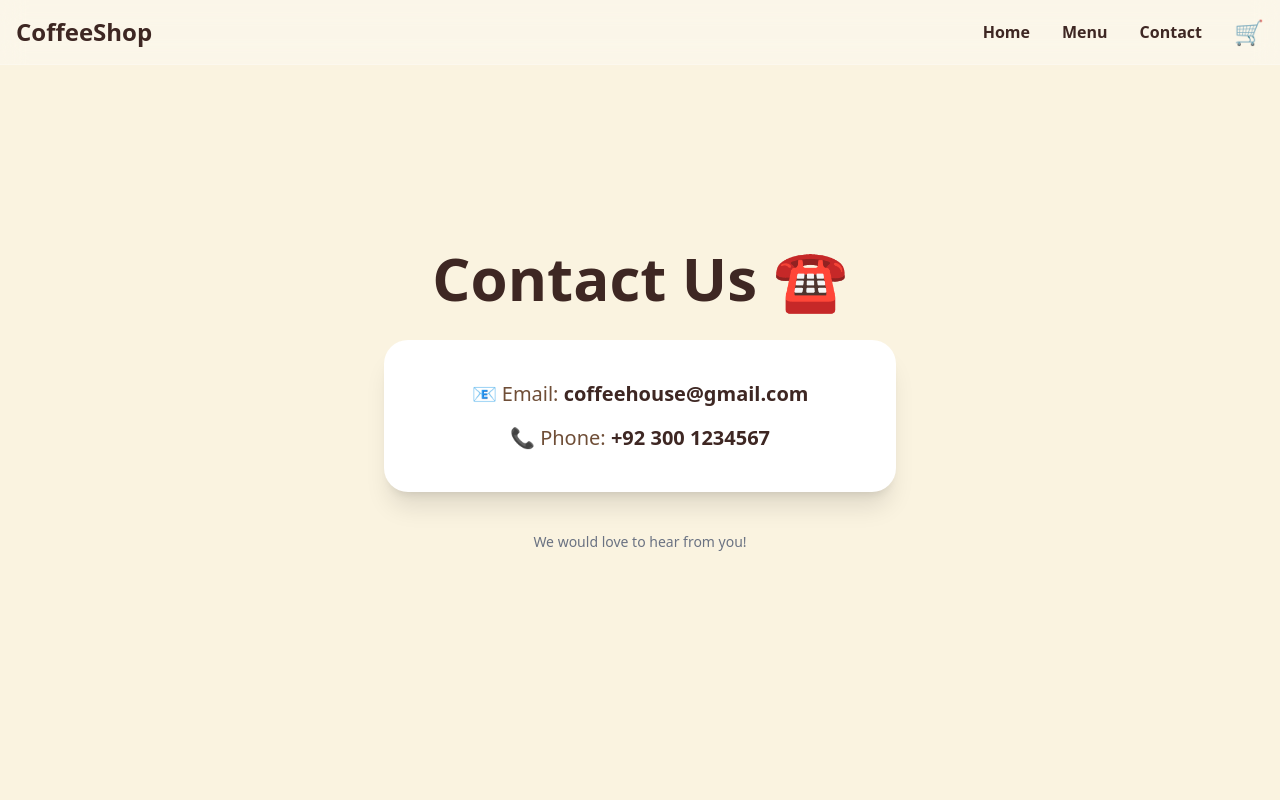
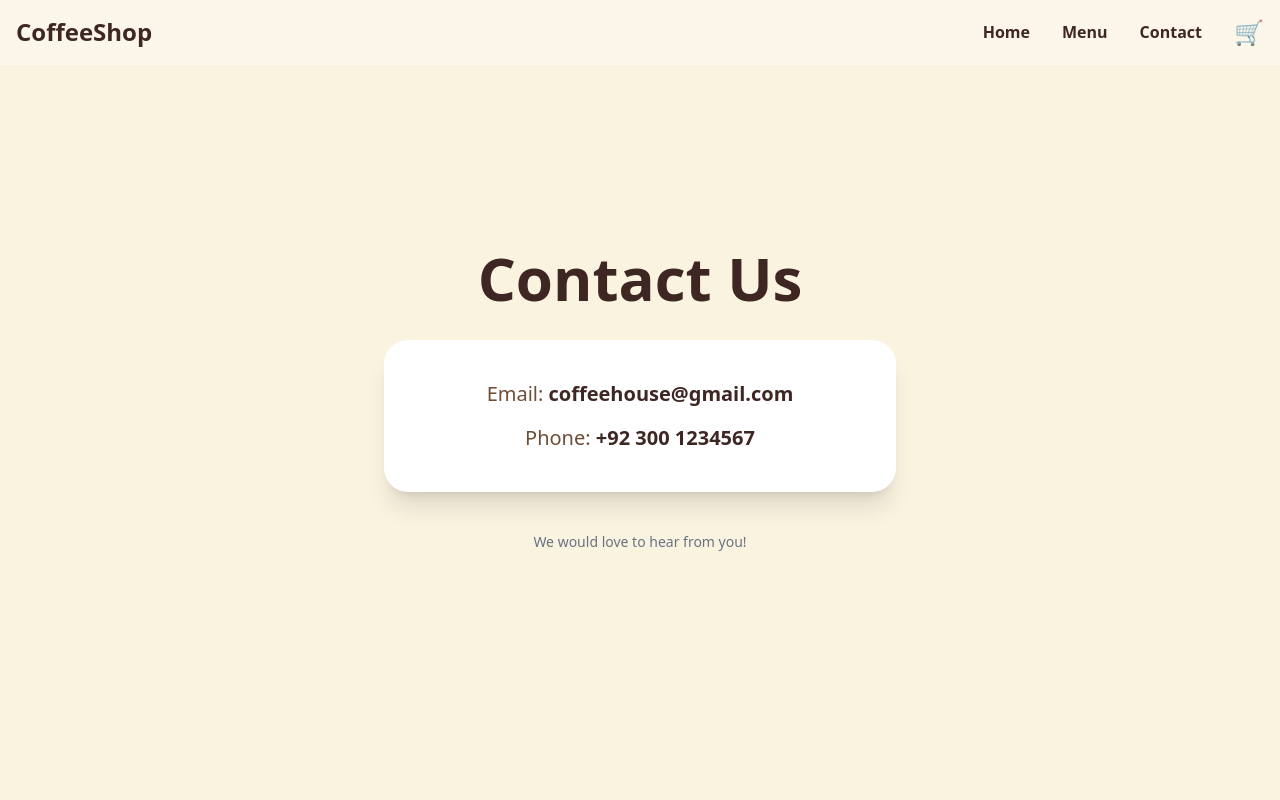
Before and after one commit to Asfiya-rudbar/coffee-house, a React (Vite) app: page /contact in a window 1280 px wide. Shown: the top 800 px of the page. Built offline with nearby package versions, Linux system fonts and the light colour scheme.

Commit message:
Remove emojis from Contact page

```diff
--- a/src/pages/Contact.jsx
+++ b/src/pages/Contact.jsx
@@ -2,15 +2,15 @@ function Contact() {
   return (
     <div className="min-h-screen bg-[#faf3e0] flex flex-col items-center justify-center px-6">
       <h1 className="text-5xl md:text-6xl font-extrabold mb-8 text-[#3e2723]">
-        Contact Us ☎️
+        Contact Us
       </h1>
 
       <div className="bg-white p-10 rounded-3xl shadow-xl max-w-lg w-full text-center">
         <p className="text-xl text-[#6f4e37] mb-4">
-          📧 Email: <span className="font-semibold text-[#3e2723]">coffeehouse@gmail.com</span>
+           Email: <span className="font-semibold text-[#3e2723]">coffeehouse@gmail.com</span>
         </p>
         <p className="text-xl text-[#6f4e37]">
-          📞 Phone: <span className="font-semibold text-[#3e2723]">+92 300 1234567</span>
+           Phone: <span className="font-semibold text-[#3e2723]">+92 300 1234567</span>
         </p>
       </div>
 
```
